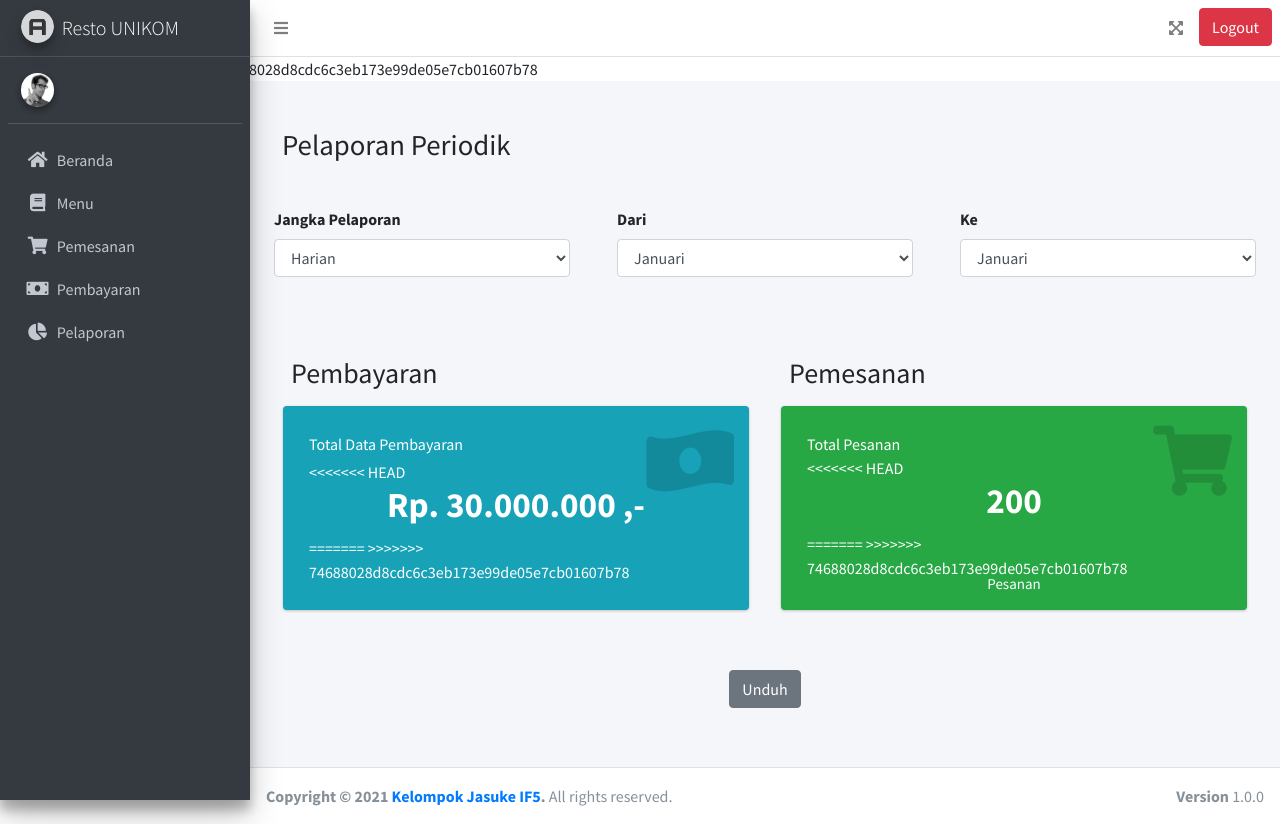
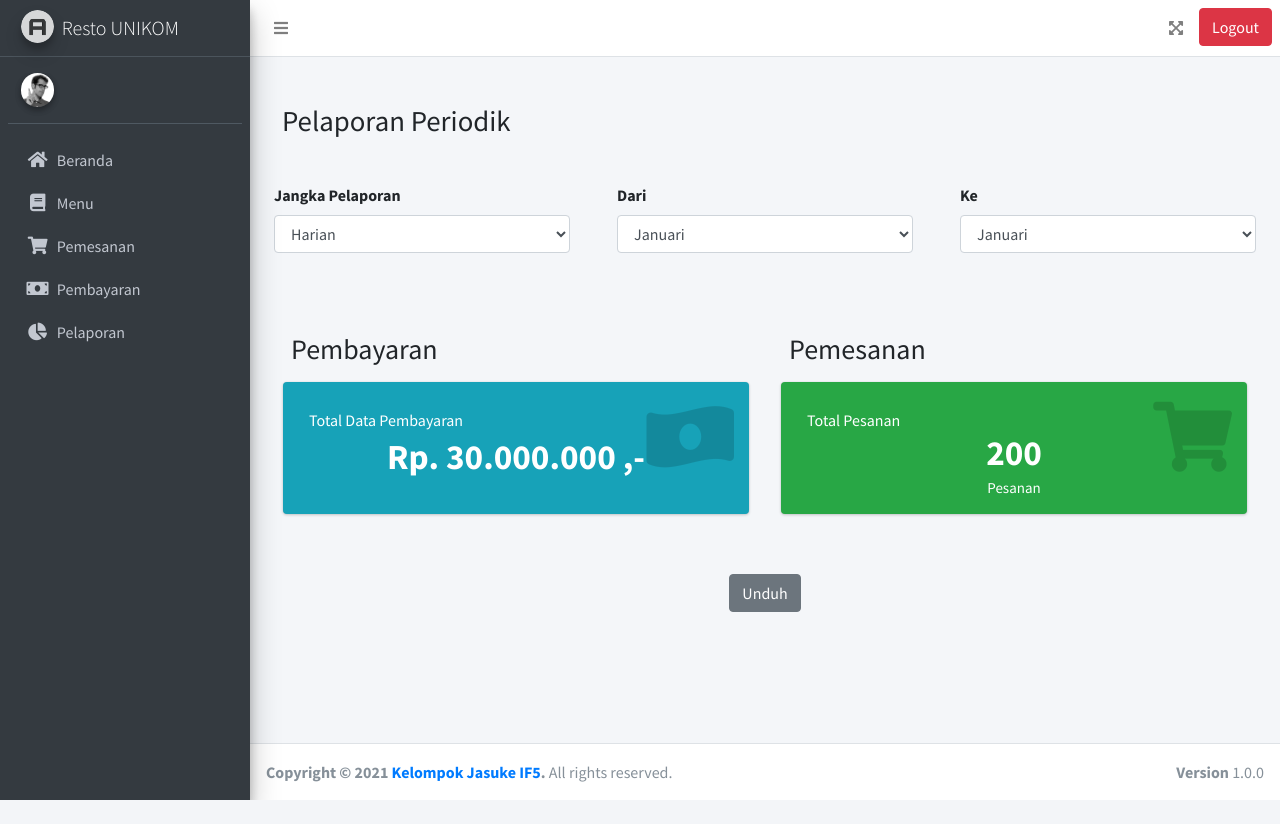
Before and after one commit to rahmaninsani/restoran_jasuke, a CodeIgniter 4 app: template app/Views/laporan/index.php in a window 1280 px wide. After the commit the page ends 800 px from the top, so only its background shows below. Run offline with PHP 8.4 and a stand-in for CodeIgniter, Linux system fonts and the light colour scheme; the template is opened without the code that fills it, so the values that code supplies are empty; some libraries are stand-ins or nearby versions.

Commit message:
Solve Conflict
Solve Conflict

```diff
--- a/app/Config/Routes.php
+++ b/app/Config/Routes.php
@@ -41,7 +41,7 @@ $routes->get('/menu', 'Menu::index', ['filter' => 'auth']);
 $routes->get('/menu/create', 'Menu::create', ['filter' => 'auth']);
 $routes->get('/menu/edit/(:segment)', 'Menu::edit/$1', ['filter' => 'auth']);
 $routes->delete('/menu/(:any)', 'Menu::delete/$1', ['filter' => 'auth']);
-$routes->get('/menu/(:any)','Menu::detail/$1', ['filter' => 'auth']);
+$routes->get('/menu/(:any)', 'Menu::detail/$1', ['filter' => 'auth']);
 
 $routes->get('/pemesanan', 'Pemesanan::index', ['filter' => 'auth']);
 $routes->get('/laporan', 'Laporan::index', ['filter' => 'auth']);
--- a/app/Controllers/Pembayaran.php
+++ b/app/Controllers/Pembayaran.php
@@ -4,10 +4,6 @@ namespace App\Controllers;
 
 class Pembayaran extends BaseController
 {
-<<<<<<< HEAD
-
-=======
->>>>>>> 74688028d8cdc6c3eb173e99de05e7cb01607b78
   public function index()
   {
     $data = [
--- a/app/Controllers/Pemesanan.php
+++ b/app/Controllers/Pemesanan.php
@@ -4,10 +4,6 @@ namespace App\Controllers;
 
 class Pemesanan extends BaseController
 {
-<<<<<<< HEAD
-
-=======
->>>>>>> 74688028d8cdc6c3eb173e99de05e7cb01607b78
   public function index()
   {
     $data = [
--- a/app/Views/laporan/index.php
+++ b/app/Views/laporan/index.php
@@ -2,11 +2,8 @@
 
 <?= $this->section('content'); ?>
 
-<<<<<<< HEAD
-=======
 <?php $db = \Config\Database::connect(); ?>
 
->>>>>>> 74688028d8cdc6c3eb173e99de05e7cb01607b78
 <div class="wrapper">
     <!-- Content Wrapper. Contains page content -->
     <div class="content-wrapper">
@@ -74,9 +71,8 @@
                             <div class="small-box bg-info p-3">
                                 <div class="inner">
                                     <p class="mb-1">Total Data Pembayaran</p>
-<<<<<<< HEAD
                                     <h3 class="row justify-content-center">Rp. 30.000.000 ,-</h3>
-=======
+
                                     <?php
                                     $query = $db->query("SELECT SUM(pembayaran.total_bayar) AS total_pembayaran FROM pembayaran;");
 
@@ -84,7 +80,6 @@
                                     ?>
                                         <h3 class="row justify-content-center">Rp. <?php echo $byr->total_pembayaran; ?> ,-</h3>
                                     <?php } ?>
->>>>>>> 74688028d8cdc6c3eb173e99de05e7cb01607b78
                                     <sub class="row justify-content-center mb-" style="font-size: 20px"></sub>
                                 </div>
                                 <div class="icon">
@@ -101,9 +96,7 @@
                             <div class="small-box bg-success p-3">
                                 <div class="inner">
                                     <p class="mb-0">Total Pesanan</p>
-<<<<<<< HEAD
                                     <h3 class="row justify-content-center ">200</h3>
-=======
                                     <?php
                                     $query = $db->query("SELECT COUNT(no_pemesanan) AS jumlah_pesanan FROM pemesanan;");
 
@@ -111,7 +104,6 @@
                                     ?>
                                         <h3 class="row justify-content-center "><?php echo $psn->jumlah_pesanan; ?></h3>
                                     <?php } ?>
->>>>>>> 74688028d8cdc6c3eb173e99de05e7cb01607b78
                                     <sub class="row justify-content-center mb-1" style="font-size: 15px">Pesanan</sub>
                                 </div>
                                 <div class="icon">
--- a/app/Views/pembayaran/index.php
+++ b/app/Views/pembayaran/index.php
@@ -47,7 +47,6 @@
                                         </tr>
                                     </thead>
                                     <tbody>
-<<<<<<< HEAD
                                         <tr>
                                             <td>1</td>
                                             <td>Ujang</td>
@@ -90,7 +89,6 @@
                                             <td>7</td>
                                             <td><a href="<?= site_url('../hitung_bayar/index') ?>"><button class="btn btn-primary">Bayar</button></a></td>
                                         </tr>
-=======
                                         <?php
                                         $db = \Config\Database::connect();
                                         $query   = $db->query("SELECT
@@ -115,7 +113,6 @@
                                                 <td><a href="<?= site_url('../hitung_bayar/index') ?>"><button class="btn btn-primary">Bayar</button></a></td>
                                             </tr>
                                         <?php } ?>
->>>>>>> 74688028d8cdc6c3eb173e99de05e7cb01607b78
                                     </tbody>
                                 </table>
                             </div>
--- a/app/Views/pemesanan/index.php
+++ b/app/Views/pemesanan/index.php
@@ -108,11 +108,7 @@
               <!-- /.card -->
             </div>
           </div>
-<<<<<<< HEAD
-          <div class="d-grid gap-2 d-md-block align='center'">
-=======
           <div class="d-grid gap-2 d-md-block mx-auto">
->>>>>>> 74688028d8cdc6c3eb173e99de05e7cb01607b78
             <a href="<?= site_url('/pencarian_meja') ?>"><button class="btn btn-primary" type="button">Pencarian Meja</button></a>
             <a href="<?= site_url('/tambah_pesanan') ?>"><button class="btn btn-primary" type="button">Tambah Pesanan</button></a>
           </div>
```
Also changed, not shown: 1 other file.
